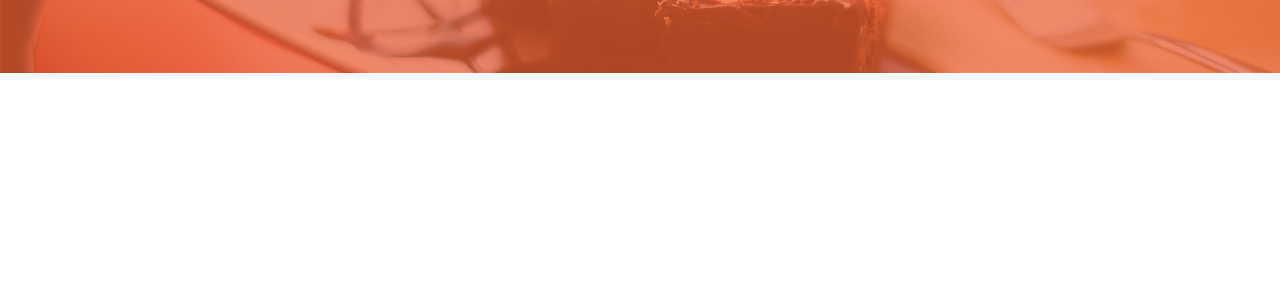
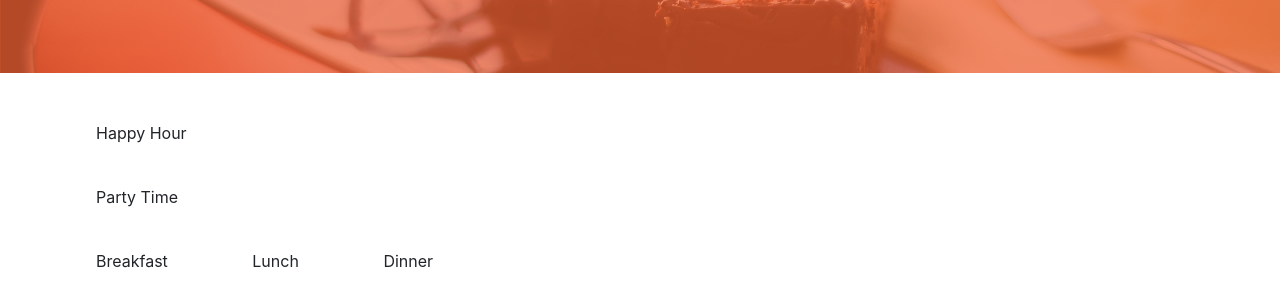
Before and after one commit to JackieWamae/anitaskitchen, a plain HTML site: page index.html in a window 1280 px wide. Shown: the part 424-730 px from the top of the page. Drawn offline with Linux system fonts and the light colour scheme.

Commit message:
add nav bar

```diff
--- a/css/styles.css
+++ b/css/styles.css
@@ -13,3 +13,17 @@
   font-size: 25px;
   font-style: italic;
 }
+
+.navbar ul {
+  list-style-type: none;
+
+}
+
+.navbar ul li {
+  display: inline;
+  margin: 40px;
+}
+
+.navbar #rightlist {
+  display: block;
+}
--- a/index.html
+++ b/index.html
@@ -3,16 +3,30 @@
 
 <head>
   <title>Anita's Kitchen</title>
-  <meta name="viewport" content="width=device-width, initial-scale=1.0">
+  <meta name="viewport" content="width=device-width, initial-scale=1.0, shrink-to-fit=no">
   <link href="css/bootstrap.css" rel="stylesheet" type="text/css">
   <link href="css/styles.css" rel="stylesheet" type="text/css">
 </head>
 
 <body>
+<!-- code for header section-->
 <div class="heading">
 <img src="assets/logoBig.png" alt="logo">
 <p id="head">We Provide The Best Food<br> At The <strong>Right Price</strong></p>
 </div>
+
+<!-- code for navigation bar below header-->
+<div class="navbar">
+<ul>
+  <li id="rightlist">Happy Hour</li>
+  <li id="rightlist">Party Time</li>
+  <li>Breakfast</li>
+  <li>Lunch</li>
+  <li>Dinner</li>
+</div>
+
+
+
 
 <script src="js/jquery-3.2.1.js"></script>
 <script src="js/scripts.js"></script>
```
